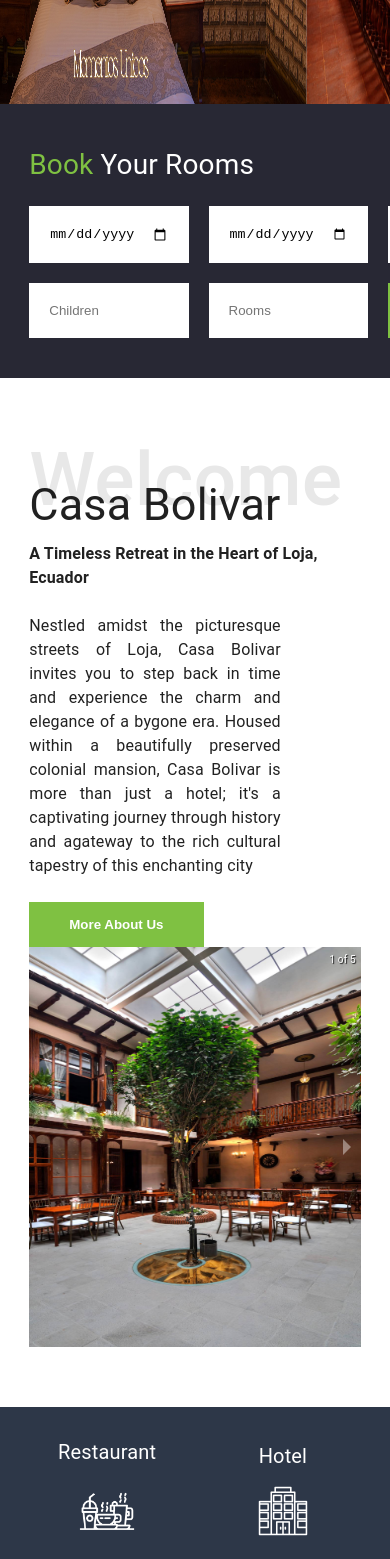
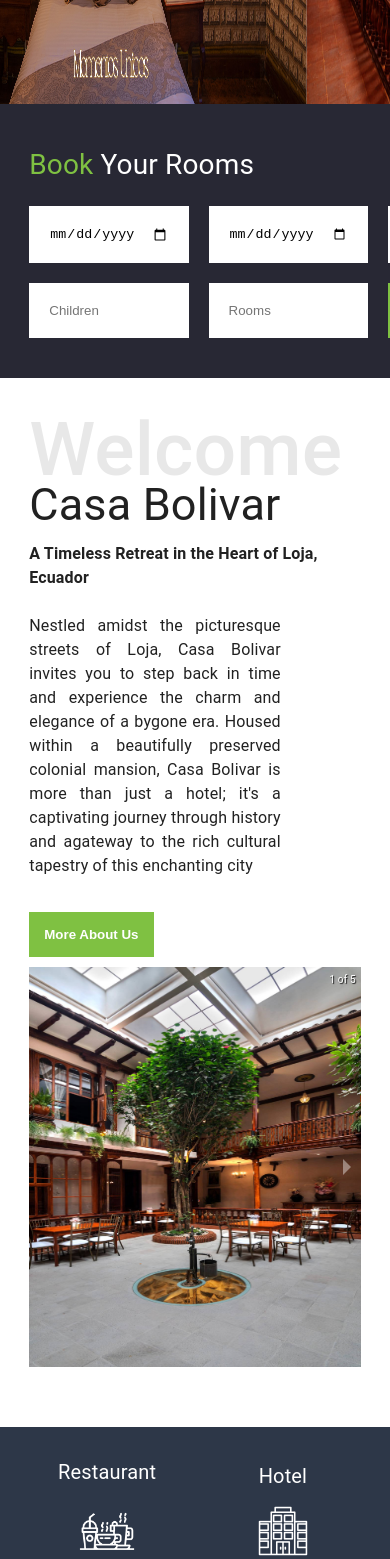
Before and after one commit to ElJeringas/BookingWebsite, a React (Vite) app: page / in a window 390 px wide. Shown: the part 432-1991 px from the top of the page. Built offline with nearby package versions, Linux system fonts and the light colour scheme.

Commit message:
stylying

```diff
--- a/src/pages/Services.jsx
+++ b/src/pages/Services.jsx
@@ -12,22 +12,22 @@ function Services() {
   return (
     <section className='counter top'>
       <div className='container grid'>
-        <div className='box'>
+        <div className='services-box'>
           <h1>{t(`services.cafe`)}</h1>
           <img className='icon' src={coffee} alt='' width='58%' height='58%'/>
           <hr/>
         </div>
-        <div className='box'>
+        <div className='services-box'>
           <h1>{t(`services.hotel`)}</h1>
           <img className='icon' src={hotel} alt='' width='50%' height='50%'/>
           <hr/>
         </div>
-        <div className='box'>
+        <div className='services-box'>
           <h1>{t(`services.photo`)}</h1>
           <img className='icon' src={photo} alt='' width='40%' height='40%'/>
           <hr/>
         </div>
-        <div className='box'>
+        <div className='services-box'>
           <h1>{t(`services.rings`)}</h1>
           <img className='icon' src={wedding} alt='' width='50%' height='50%'/>
           <hr/>
--- a/src/styles/about.css
+++ b/src/styles/about.css
@@ -1,12 +1,17 @@
 
-.left .right{
-    width: 50%;
-    padding: 30%;
-}
+
 .top{
     margin-top: 60px;
 }
-.left{flex: 2;}
+.left{
+    flex: 2;
+}
+
+.left button{
+    margin: 10px 0 10px;
+    padding: 15px;
+}
+
 .right{
     flex: 1;
     max-width: 500px;
@@ -45,7 +50,6 @@
     overflow: hidden; /* Hide overflowing content */
     transition: max-height 0.3s ease; /* Smooth transition for show/hide */
 }
-
   /* Style for the show-more class when the button is clicked */
   .text-container.show-more {
     max-height: none;
@@ -63,10 +67,10 @@
     .left .right{
         width: 50%;
         padding: 20%;
-        margin-top: 30px;
+        margin-top: 35px;
     }
     .about .heading h1{
-        top: -35px;
+        top: -30px;
     }
     .heading h1{
         font-size:100px;
@@ -86,7 +90,7 @@
 
 @media  only screen and (max-width:600px) {
     .heading h1{
-        margin-top: 30px;
+        margin-top: 0px;
         font-size:75px;
         opacity: 0.1;
         position: absolute;
--- a/src/styles/footer.css
+++ b/src/styles/footer.css
@@ -16,10 +16,12 @@ footer{
     flex: 1;
     padding: 0 10px;
     margin-bottom: 20px;
+
   }
   .rounded-map {
+    flex: 2;
     width: 100%;
-    max-width: 200px; /* Adjust the maximum width as needed */
+    max-width: 400px; /* Adjust the maximum width as needed */
     border-radius: 10px; /* Add rounded corners */
     overflow: hidden; /* Hide any overflowing content */
     box-shadow: 0 0 10px rgba(0, 0, 0, 0.2); /* Add a subtle shadow for depth */
@@ -42,6 +44,7 @@ footer .p{
 footer .icon{
     display: flex;
     flex-wrap: wrap;
+    justify-content: center;
 }
 footer .icon i{
     margin: 25px 25px 25px 0;
@@ -87,7 +90,7 @@ footer label{
 }
 
 @media  only screen and (max-width:600px) {
-        footer {
+    footer {
         position: static; /* Change position to static for smaller screens */
         padding: 20px;
     }
@@ -99,6 +102,7 @@ footer label{
         flex: 1;
         padding: 0 10px;
         margin-bottom: 20px;
+
     }
 
     .rounded-map {
--- a/src/styles/services.css
+++ b/src/styles/services.css
@@ -25,8 +25,17 @@
 }
 .icon{
     margin-top: 15px;
+}
 
-}
+.services-box:hover {
+    transform: scale(1.1);
+    transition: transform 0.3s ease;
+  }
+
+.centered-item:hover {
+    transform: scale(1.1);
+    transition: transform 0.3s ease;
+  }
 
 @media  only screen and (max-width:770px) {
     .counter{
```
Also changed, not shown: src/styles/style.css (line endings or trailing spaces).
